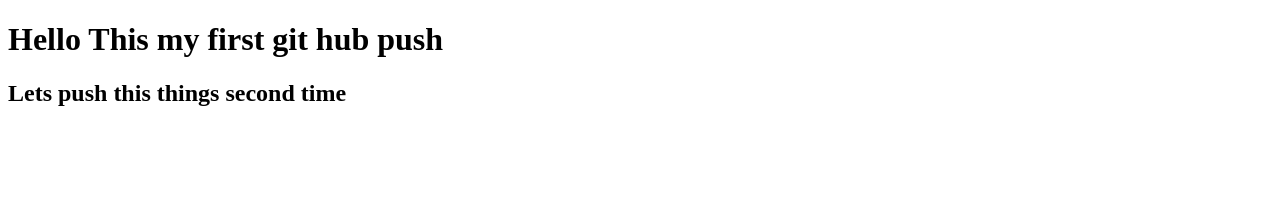
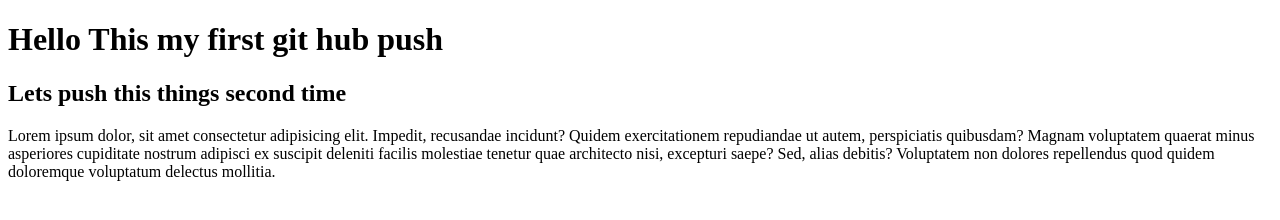
Before and after one commit to rishad190/my-first-web, a plain HTML site: page index.html in a window 1280 px wide. Drawn offline with Linux system fonts and the light colour scheme.

Commit message:
new change

```diff
--- a/index.html
+++ b/index.html
@@ -8,5 +8,6 @@
 <body>
     <h1>Hello This my first git hub push</h1>
     <h2>Lets push this things second time</h2>
+    <p>Lorem ipsum dolor, sit amet consectetur adipisicing elit. Impedit, recusandae incidunt? Quidem exercitationem repudiandae ut autem, perspiciatis quibusdam? Magnam voluptatem quaerat minus asperiores cupiditate nostrum adipisci ex suscipit deleniti facilis molestiae tenetur quae architecto nisi, excepturi saepe? Sed, alias debitis? Voluptatem non dolores repellendus quod quidem doloremque voluptatum delectus mollitia.</p>
 </body>
 </html>
```
